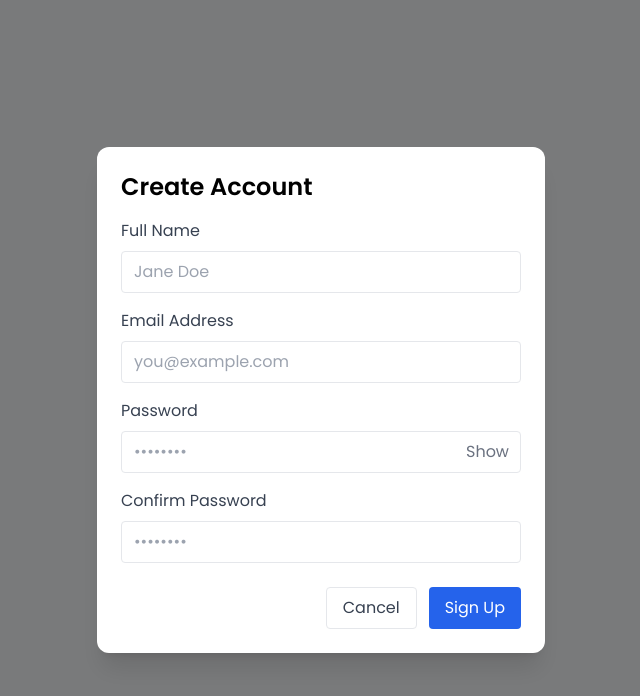
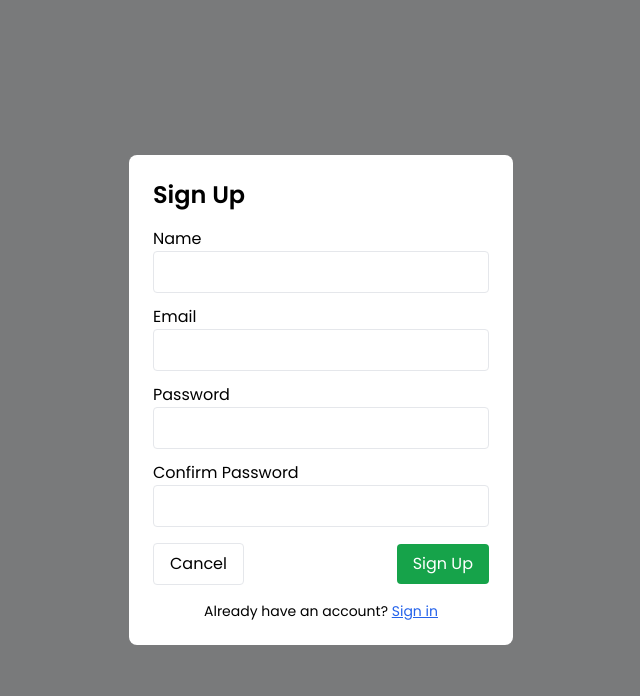
Before and after one commit to mmand213/project-manager, a React (Vite) app: page / in a window 1280 px wide. Both pictures are taken after a click on the button "Sign up". Shown: the top 696 px of the page, without its empty margins (319-959 px from the left). Built offline with nearby package versions, Linux system fonts and the light colour scheme; the HTML template or start-up script is replaced by a standard one.

Commit message:
Update SignupModal.jsx

```diff
--- a/src/components/SignupModal.jsx
+++ b/src/components/SignupModal.jsx
@@ -1,105 +1,74 @@
-// src/components/SignupModal.jsx
 import React, { useState } from 'react';
-import { loadUsers, saveUsers } from '../utils/users';
+import { saveUsers } from '../utils/users';
 import sha256 from 'js-sha256';
 
-export default function SignupModal({ onClose, onUsersChange }) {
-  const [name, setName]         = useState('');
-  const [email, setEmail]       = useState('');
-  const [password, setPassword] = useState('');
-  const [confirm, setConfirm]   = useState('');
-  const [error, setError]       = useState('');
-  const [showPwd, setShowPwd]   = useState(false);
+export default function SignupModal({ onClose, onUsersChange, onSwitch }) {
+  const [name, setName]     = useState('');
+  const [email, setEmail]   = useState('');
+  const [pw, setPw]         = useState('');
+  const [confirm, setConfirm] = useState('');
+  const [err, setErr]       = useState('');
 
-  const handleSignup = () => {
-    if (!name || !email || !password) {
-      return setError('All fields are required.');
+  const doSignup = () => {
+    if (!name || !email || !pw) {
+      return setErr('All fields are required');
     }
-    if (password !== confirm) {
-      return setError('Passwords do not match.');
+    if (pw !== confirm) {
+      return setErr('Passwords do not match');
     }
-    const users = loadUsers();
-    users.push({
-      id: Date.now(),
-      name,
-      email,
-      passwordHash: sha256(password),
-    });
-    saveUsers(users);
-    onUsersChange(users);
+    const newUser = { id: Date.now(), name, email: email.toLowerCase(), passwordHash: sha256(pw) };
+    const updated = saveUsers(newUser);
+    onUsersChange(updated);
     onClose();
   };
 
   return (
     <div className="fixed inset-0 bg-black/50 flex items-center justify-center z-50">
-      <div className="bg-white rounded-xl shadow-xl w-full max-w-md p-6 relative">
-        <h2 className="text-2xl font-bold mb-4">Create Account</h2>
-        {error && <p className="text-sm text-red-600 mb-3">{error}</p>}
-
-        {/* Name */}
-        <label className="block mb-2 text-gray-700">Full Name</label>
+      <div className="bg-white p-6 rounded-lg w-full max-w-sm">
+        <h2 className="text-2xl font-semibold mb-4">Sign Up</h2>
+        {err && <div className="text-red-600 mb-2">{err}</div>}
+        <label>Name</label>
         <input
           type="text"
-          className="w-full mb-4 px-3 py-2 border rounded focus:outline-none focus:ring-2 focus:ring-blue-400"
+          className="w-full mb-3 p-2 border rounded"
           value={name}
           onChange={e => setName(e.target.value)}
-          placeholder="Jane Doe"
         />
-
-        {/* Email */}
-        <label className="block mb-2 text-gray-700">Email Address</label>
+        <label>Email</label>
         <input
           type="email"
-          className="w-full mb-4 px-3 py-2 border rounded focus:outline-none focus:ring-2 focus:ring-blue-400"
+          className="w-full mb-3 p-2 border rounded"
           value={email}
           onChange={e => setEmail(e.target.value)}
-          placeholder="you@example.com"
         />
-
-        {/* Password */}
-        <label className="block mb-2 text-gray-700">Password</label>
-        <div className="relative mb-4">
-          <input
-            type={showPwd ? 'text' : 'password'}
-            className="w-full px-3 py-2 border rounded focus:outline-none focus:ring-2 focus:ring-blue-400"
-            value={password}
-            onChange={e => setPassword(e.target.value)}
-            placeholder="••••••••"
-          />
-          <button
-            type="button"
-            className="absolute inset-y-0 right-3 flex items-center text-gray-500"
-            onClick={() => setShowPwd(v => !v)}
-          >
-            {showPwd ? 'Hide' : 'Show'}
-          </button>
-        </div>
-
-        {/* Confirm Password */}
-        <label className="block mb-2 text-gray-700">Confirm Password</label>
+        <label>Password</label>
         <input
           type="password"
-          className="w-full mb-6 px-3 py-2 border rounded focus:outline-none focus:ring-2 focus:ring-blue-400"
+          className="w-full mb-3 p-2 border rounded"
+          value={pw}
+          onChange={e => setPw(e.target.value)}
+        />
+        <label>Confirm Password</label>
+        <input
+          type="password"
+          className="w-full mb-4 p-2 border rounded"
           value={confirm}
           onChange={e => setConfirm(e.target.value)}
-          placeholder="••••••••"
         />
-
-        {/* Actions */}
-        <div className="flex justify-end space-x-3">
-          <button
-            onClick={onClose}
-            className="px-4 py-2 text-gray-700 border rounded hover:bg-gray-100 transition"
-          >
+        <div className="flex justify-between items-center">
+          <button onClick={onClose} className="px-4 py-2 border rounded">
             Cancel
           </button>
-          <button
-            onClick={handleSignup}
-            className="px-4 py-2 bg-blue-600 text-white rounded hover:bg-blue-700 transition"
-          >
+          <button onClick={doSignup} className="px-4 py-2 bg-green-600 text-white rounded">
             Sign Up
           </button>
         </div>
+        <p className="mt-4 text-sm text-center">
+          Already have an account?{' '}
+          <button onClick={onSwitch} className="text-blue-600 underline">
+            Sign in
+          </button>
+        </p>
       </div>
     </div>
   );
```
